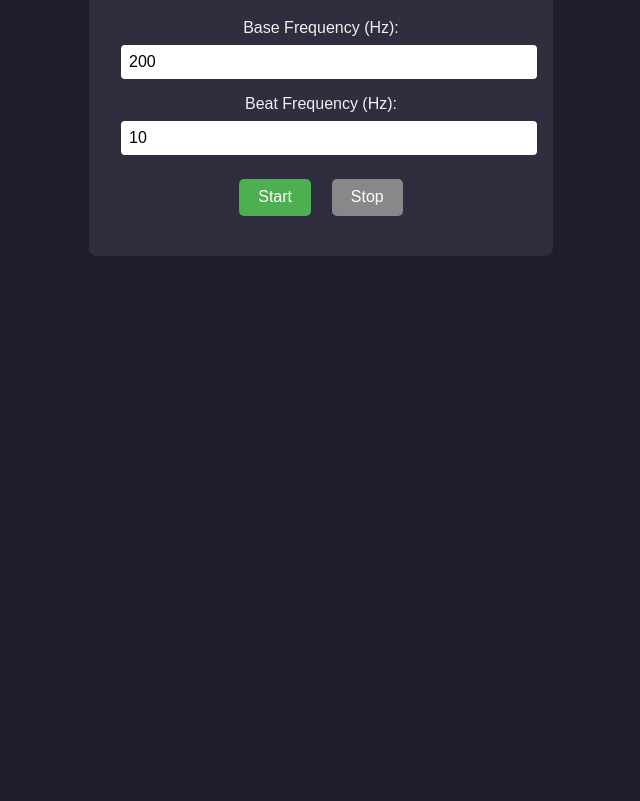
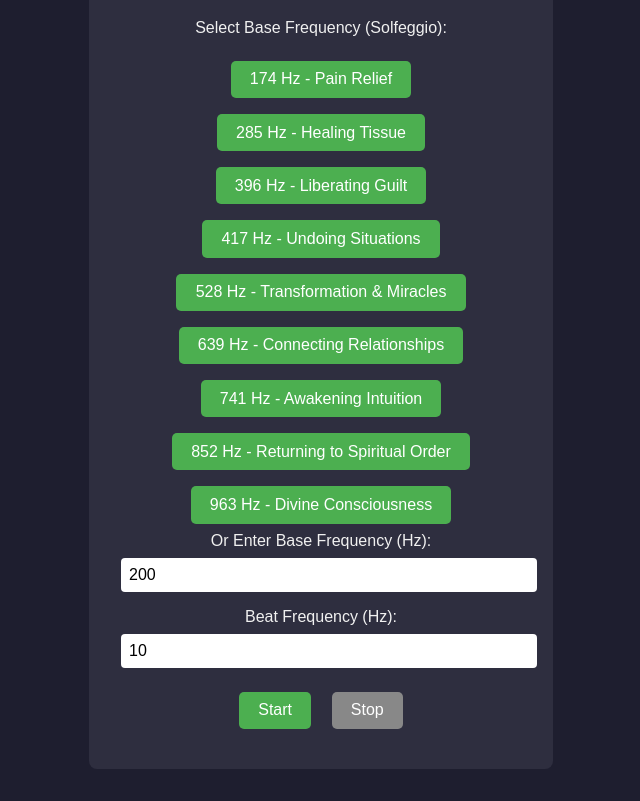
Before and after one commit to finemechanics/experiments, a plain HTML site: page index.html in a window 1280 px wide. Shown: the part 125-926 px from the top of the page, without its empty margins (319-959 px from the left). Before the commit the page ends 800 px from the top, so only its background shows below. Drawn offline with Linux system fonts and the light colour scheme.

Commit message:
Update index.html to include solfeggio frequency buttons

```diff
--- a/index.html
+++ b/index.html
@@ -9,7 +9,21 @@
 <body>
   <div class="container">
     <h1>Binaural Beats Generator</h1>
-    <label for="base-frequency">Base Frequency (Hz):</label>
+
+    <div class="solfeggio-buttons">
+      <p>Select Base Frequency (Solfeggio):</p>
+      <button class="freq-btn" data-freq="174">174 Hz - Pain Relief</button>
+<button class="freq-btn" data-freq="285">285 Hz - Healing Tissue</button>
+<button class="freq-btn" data-freq="396">396 Hz - Liberating Guilt</button>
+<button class="freq-btn" data-freq="417">417 Hz - Undoing Situations</button>
+<button class="freq-btn" data-freq="528">528 Hz - Transformation & Miracles</button>
+<button class="freq-btn" data-freq="639">639 Hz - Connecting Relationships</button>
+<button class="freq-btn" data-freq="741">741 Hz - Awakening Intuition</button>
+<button class="freq-btn" data-freq="852">852 Hz - Returning to Spiritual Order</button>
+<button class="freq-btn" data-freq="963">963 Hz - Divine Consciousness</button>
+    </div>
+
+    <label for="base-frequency">Or Enter Base Frequency (Hz):</label>
     <input type="number" id="base-frequency" value="200" min="20" max="1000" />
 
     <label for="beat-frequency">Beat Frequency (Hz):</label>
```
